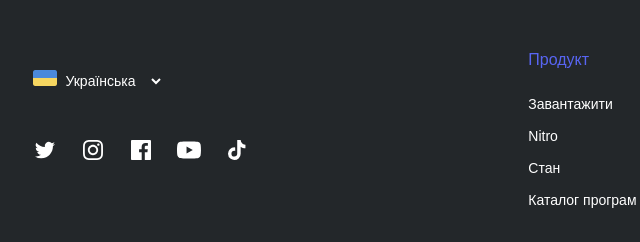
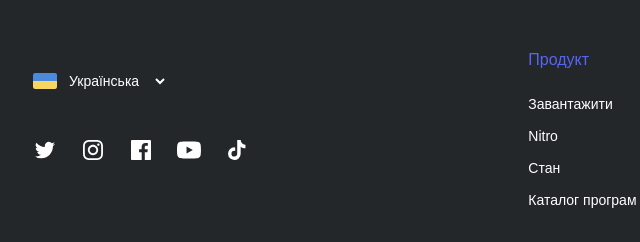
Before and after one commit to DMV22/Discord-Landing, a plain HTML site: page index.html in a window 1280 px wide. Shown: the part 4099-4341 px from the top of the page, 17-657 px from the left. Drawn offline with Linux system fonts and the light colour scheme; a web font is replaced by a local one.

Commit message:
update footer-info block

```diff
--- a/index.html
+++ b/index.html
@@ -217,6 +217,7 @@
         <div class="container">
           <div class="footer-top">
             <div class="footer-info">
+              <div class="footer__choice">
                 <img
                   src="./img/ukraine.png"
                   alt="Logo: Ukraine"
@@ -235,6 +236,7 @@
                   </option>
                   <option class="footer__option" value="Polski">Polski</option>
                 </select>
+              </div>
               <div class="footer__social-network">
                 <img
                   src="./img/twitter.svg"
--- a/style/style.css
+++ b/style/style.css
@@ -258,14 +258,20 @@ body {
   justify-content: space-between;
 }
 
+.footer__choice {
+  display: flex;
+  align-items: center;
+  margin-top: 24px;
+  margin-bottom: 48px;
+}
+
 .footer-info__image {
   width: 24px;
   height: 16px;
+  margin-right: 8px;
 }
 
 .footer__select {
-  margin-top: 24px;
-  margin-bottom: 48px;
   color: var(--second-color);
   background: inherit;
   font-size: 14px;
```
Lines whose indentation alone changed are shown as unchanged.
